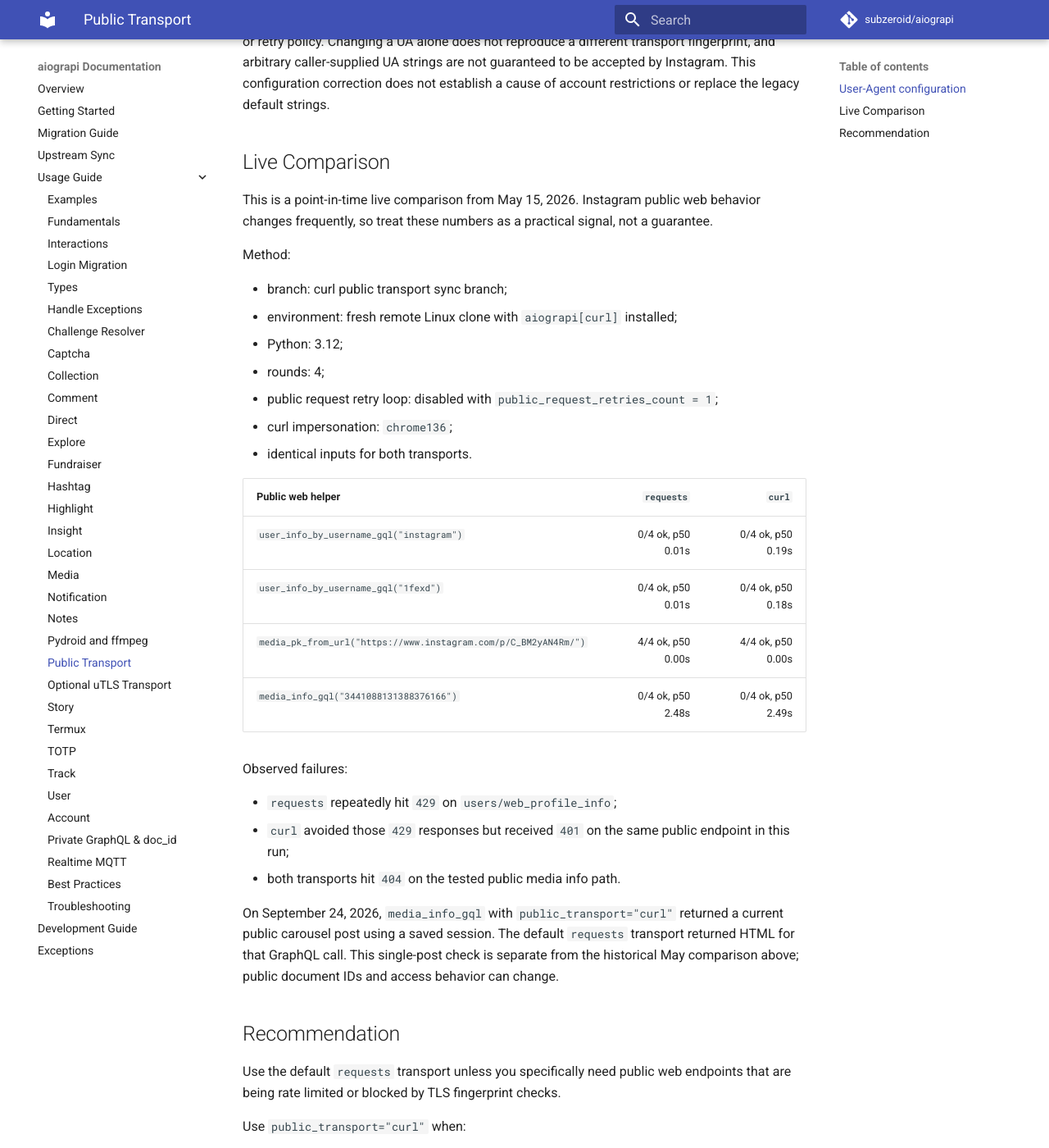
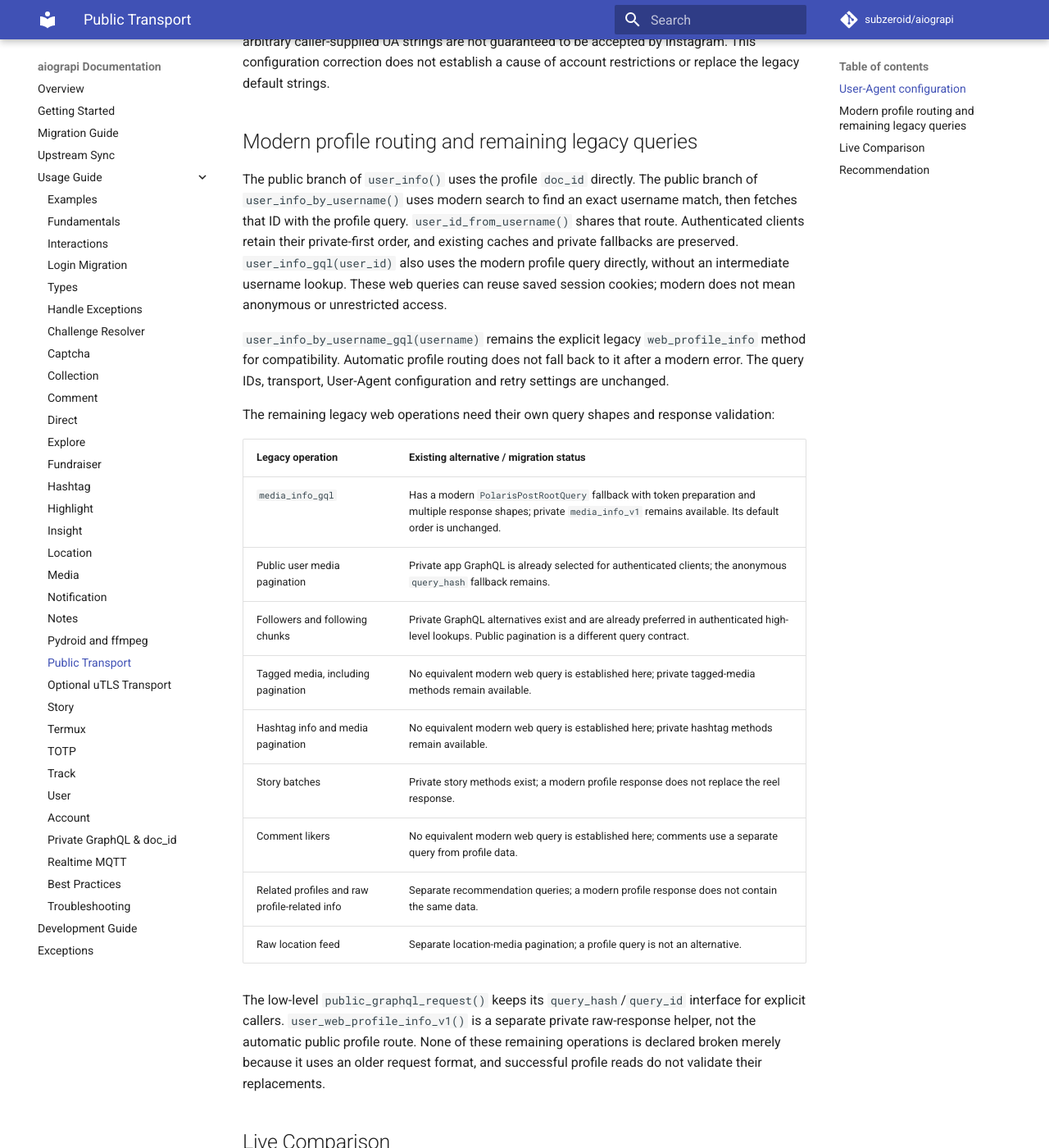
Before and after one commit to subzeroid/aiograpi, an MkDocs documentation site: the page built from docs/usage-guide/public-transport.md, in a window 1280 px wide and 1400 px high, scrolled down 1915 px. Shown: the whole window at 82% size. Built offline with MkDocs 1.6.1 and Material for MkDocs 9.7.7, drawn with Linux system fonts in a browser that asks for light colours; comment, search, counter and statistics services are not loaded; the version menu is left out; some of the changed text lies outside the part shown.

Commit message:
fix: use modern GraphQL for public profile routing

```diff
--- a/docs/usage-guide/public-transport.md
+++ b/docs/usage-guide/public-transport.md
@@ -45,11 +45,44 @@ For an existing client, `cl.set_public_user_agent(web_ua)` applies the supplied
 
 The legacy `user_info_by_username_gql()` helper keeps its endpoint-specific Chrome 122 profile. Its request headers apply only to that call and do not replace the public session headers, including when the request fails.
 
-This isolation fix does not remove Instagram rate limits or restore legacy endpoint availability. The existing `user_info_v2_gql(user_id)` method uses a separate authenticated profile GraphQL route; this release does not change its query ID or add automatic fallback to it.
+Header isolation does not remove Instagram rate limits or restore legacy endpoint availability. Modern profile queries use a separate route and retain their existing query IDs.
 
 Both settings, including a shared `public_graphql_user_agent=None`, survive `get_settings()`/`set_settings()` and `dump_settings()`/`load_settings()` round trips. Saved UA fields take precedence over constructor values. Older settings without UA fields use the selected transport's default, except that an explicit constructor `public_user_agent` remains in effect. Selecting a public transport through `set_retry_config(...)` retains its existing behavior of resetting the web UA to that transport's default; apply a custom UA with `set_public_user_agent(...)` afterward. An independent GraphQL UA remains unchanged, while a shared one follows the new web UA.
 
 These controls do not change the private Android UA, TLS/browser impersonation, dependencies or retry policy. Changing a UA alone does not reproduce a different transport fingerprint, and arbitrary caller-supplied UA strings are not guaranteed to be accepted by Instagram. This configuration correction does not establish a cause of account restrictions or replace the legacy default strings.
+
+## Modern profile routing and remaining legacy queries
+
+The public branch of `user_info()` uses the profile `doc_id` directly. The public branch of
+`user_info_by_username()` uses modern search to find an exact username match, then fetches
+that ID with the profile query. `user_id_from_username()` shares that route. Authenticated
+clients retain their private-first order, and existing caches and private fallbacks are preserved.
+`user_info_gql(user_id)` also uses the modern profile query directly, without an intermediate
+username lookup. These web queries can reuse saved session cookies; modern does not mean
+anonymous or unrestricted access.
+
+`user_info_by_username_gql(username)` remains the explicit legacy `web_profile_info` method
+for compatibility. Automatic profile routing does not fall back to it after a modern error.
+The query IDs, transport, User-Agent configuration and retry settings are unchanged.
+
+The remaining legacy web operations need their own query shapes and response validation:
+
+| Legacy operation | Existing alternative / migration status |
+| --- | --- |
+| `media_info_gql` | Has a modern `PolarisPostRootQuery` fallback with token preparation and multiple response shapes; private `media_info_v1` remains available. Its default order is unchanged. |
+| Public user media pagination | Private app GraphQL is already selected for authenticated clients; the anonymous `query_hash` fallback remains. |
+| Followers and following chunks | Private GraphQL alternatives exist and are already preferred in authenticated high-level lookups. Public pagination is a different query contract. |
+| Tagged media, including pagination | No equivalent modern web query is established here; private tagged-media methods remain available. |
+| Hashtag info and media pagination | No equivalent modern web query is established here; private hashtag methods remain available. |
+| Story batches | Private story methods exist; a modern profile response does not replace the reel response. |
+| Comment likers | No equivalent modern web query is established here; comments use a separate query from profile data. |
+| Related profiles and raw profile-related info | Separate recommendation queries; a modern profile response does not contain the same data. |
+| Raw location feed | Separate location-media pagination; a profile query is not an alternative. |
+
+The low-level `public_graphql_request()` keeps its `query_hash`/`query_id` interface for explicit
+callers. `user_web_profile_info_v1()` is a separate private raw-response helper, not the automatic
+public profile route. None of these remaining operations is declared broken merely because it
+uses an older request format, and successful profile reads do not validate their replacements.
 
 ## Live Comparison
 
```
Also changed, not shown: CHANGELOG.md (+6 -0 lines), 2 other files.
